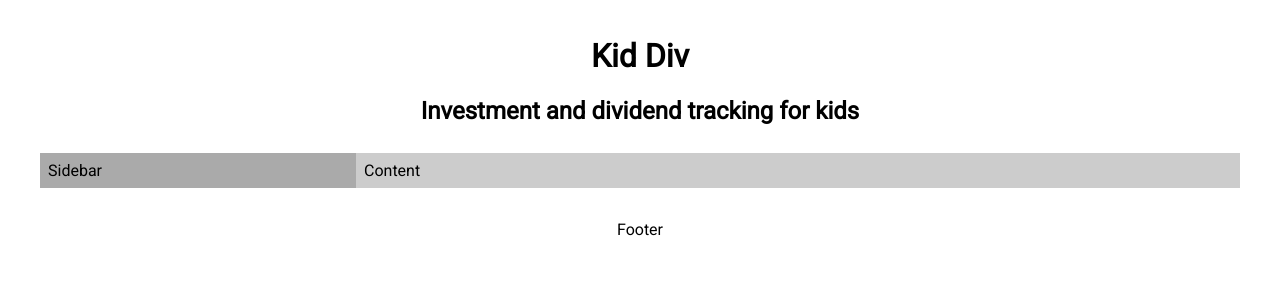
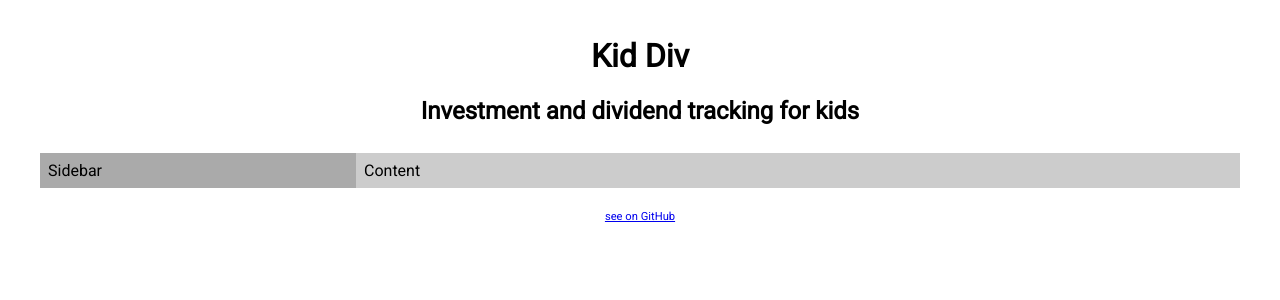
Before and after one commit to briandesousa/kid-div, a React app: page / in a window 1280 px wide. Shown: the top 300 px of the page. Built offline with nearby package versions, Linux system fonts and the light colour scheme.

Commit message:
add github hyperlink to footer

```diff
--- a/src/components/App.css
+++ b/src/components/App.css
@@ -36,4 +36,5 @@
 footer {
   padding-top: 2em;
   text-align: center;
+  font-size: 0.7em;
 }
--- a/src/components/App.js
+++ b/src/components/App.js
@@ -23,7 +23,7 @@
         </section>
       </div>
       <footer>
-        Footer
+        <a href="https://github.com/briandesousa/kid-div" target="_blank" rel="noopener noreferrer">see on GitHub</a>
       </footer>
     </main>
   );
```
